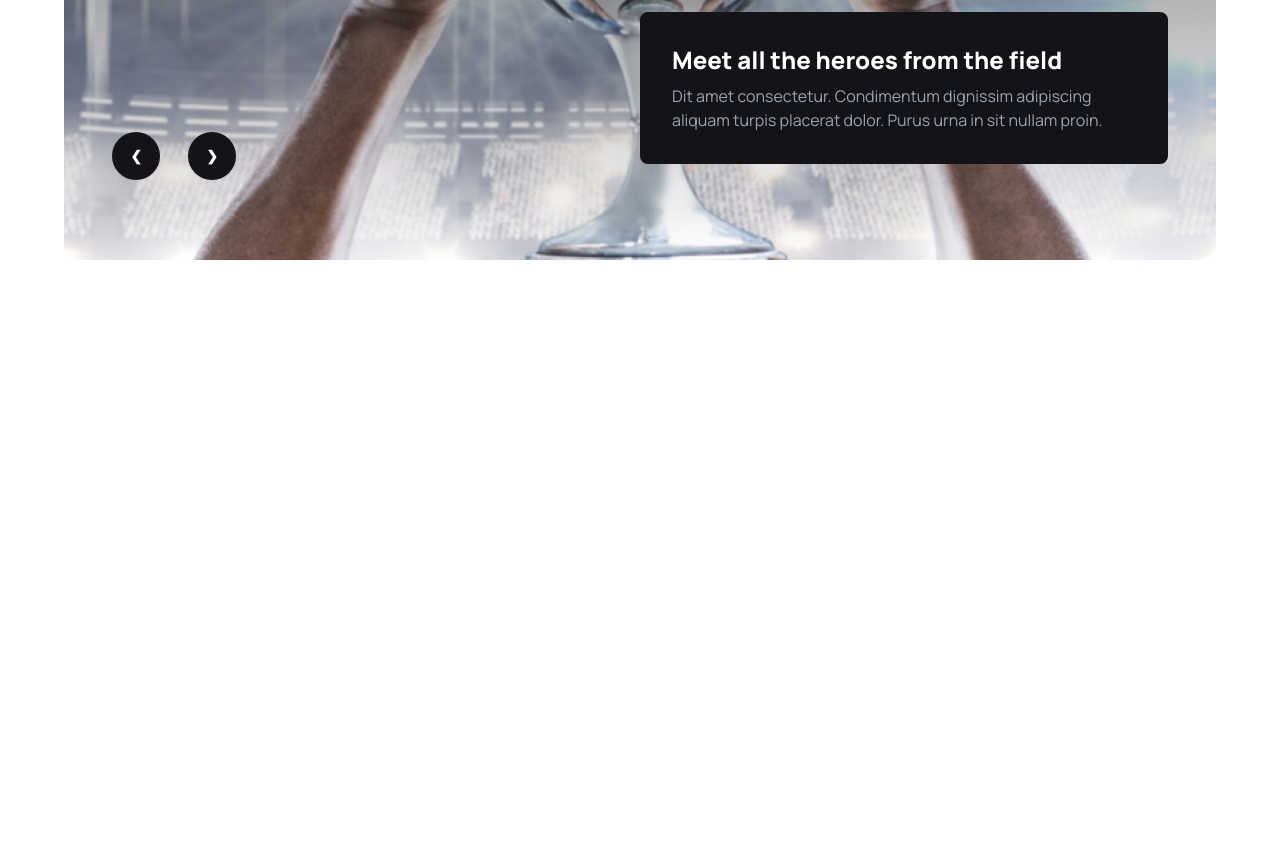
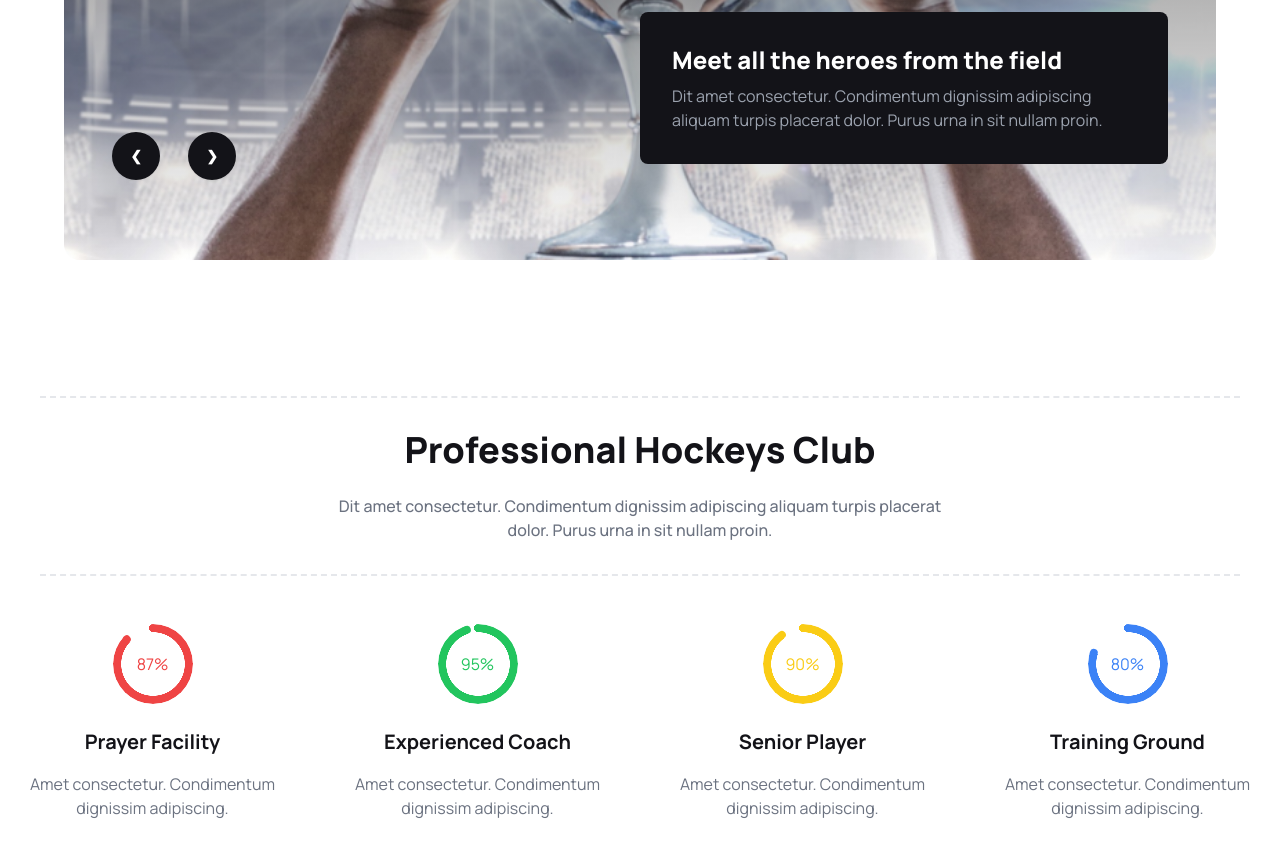
Before and after one commit to ar-sohan/13.Hockey-Zone, a plain HTML site: page index.html in a window 1280 px wide. Shown: the part 608-1464 px from the top of the page. Before the commit the page ends 908 px from the top, so only its background shows below. Drawn offline with nearby package versions, Linux system fonts and the light colour scheme.

Commit message:
professional hockey club section added

```diff
--- a/index.html
+++ b/index.html
@@ -48,8 +48,7 @@
         </div>
       </div>
     <!-- the banner with slider images -->
- <!-- the banner section with slider -->
-        <div class="carousel h-[95vh] mx-5 lg:mx-16 my-8 lg:my-10 rounded-2xl z-10">
+    <div class="carousel h-[95vh] mx-5 lg:mx-16 my-8 lg:my-10 rounded-2xl z-10">
             <div id="slide1" class="carousel-item relative w-full">
               <img src="./Images/1.png" class="w-full object-cover"/>
               <div class="before:absolute before:inset-0 before:bg-gradient-to-b before:from-[#2a2929] before:to-transparent"></div>
@@ -92,10 +91,41 @@
                     </div>
                   </div>
               </div>
+    </div>
+    <div class="block lg:hidden w-[95vw] bg-[#131318] my-2 mx-auto p-4 rounded-lg">
+         <h1 class="text-white text-xl  font-extrabold">Meet all the heroes from the field</h1>
+         <p class="text-gray-400 mt-2 text-sm">Dit amet consectetur. Condimentum dignissim adipiscing aliquam turpis placerat dolor. Purus urna in sit nullam proin. </p>
+    </div>
+    <!-- professional hockey club section -->
+    <section class="my-10 lg:my-24">
+        <hr class="border-t-2 border-dashed mx-4 lg:mx-10">
+        <div class="my-6 lg:my-8 px-8 lg:px-24 text-center">
+            <h1 class="text-[#131318] font-extrabold text-2xl lg:text-4xl">Professional Hockeys Club</h1>
+            <p class="text-gray-500 text-center lg:font-medium mt-2 lg:mt-6">Dit amet consectetur. Condimentum dignissim adipiscing aliquam turpis placerat <br> dolor. Purus urna in sit nullam proin. </p>
         </div>
-        <div class="block lg:hidden w-[95vw] bg-[#131318] my-2 mx-auto p-4 rounded-lg ">
-            <h1 class="text-white text-xl  font-extrabold">Meet all the heroes from the field</h1>
-            <p class="text-gray-400 mt-2 text-sm">Dit amet consectetur. Condimentum dignissim adipiscing aliquam turpis placerat dolor. Purus urna in sit nullam proin. </p>
+        <hr class="border-t-2 border-dashed mx-4 lg:mx-10">
+        <div class="my-4 lg:my-12 flex flex-col gap-5 lg:gap-5 lg:flex-row">
+            <div class="text-center">
+                <div class="radial-progress text-red-500" style="--value:87;" role="progressbar">87%</div>
+                <h3 class="text-[#131318] font-bold mt-6 mb-4 text-xl">Prayer Facility</h3>
+                <p class="text-gray-500 text-center">Amet consectetur. Condimentum dignissim adipiscing.</p>
+            </div>
+            <div class="text-center">
+                <div class="radial-progress text-green-500" style="--value:95;" role="progressbar">95%</div>
+                <h3 class="text-[#131318] font-bold mt-6 mb-4 text-xl">Experienced Coach</h3>
+                <p class="text-gray-500">Amet consectetur. Condimentum dignissim adipiscing.</p>
+            </div>
+            <div class="text-center">
+                <div class="radial-progress text-yellow-400" style="--value:90;" role="progressbar">90%</div>
+                <h3 class="text-[#131318] font-bold mt-6 mb-4 text-xl">Senior Player</h3>
+                <p class="text-gray-500">Amet consectetur. Condimentum dignissim adipiscing.</p>
+            </div>
+            <div class="text-center">
+                <div class="radial-progress text-blue-500" style="--value:80;" role="progressbar">80%</div>
+                <h3 class="text-[#131318] font-bold mt-6 mb-4 text-xl">Training Ground</h3>
+                <p class="text-gray-500">Amet consectetur. Condimentum dignissim adipiscing.</p>
+            </div>
         </div>
+    </section>
 </body>
 </html>
```
